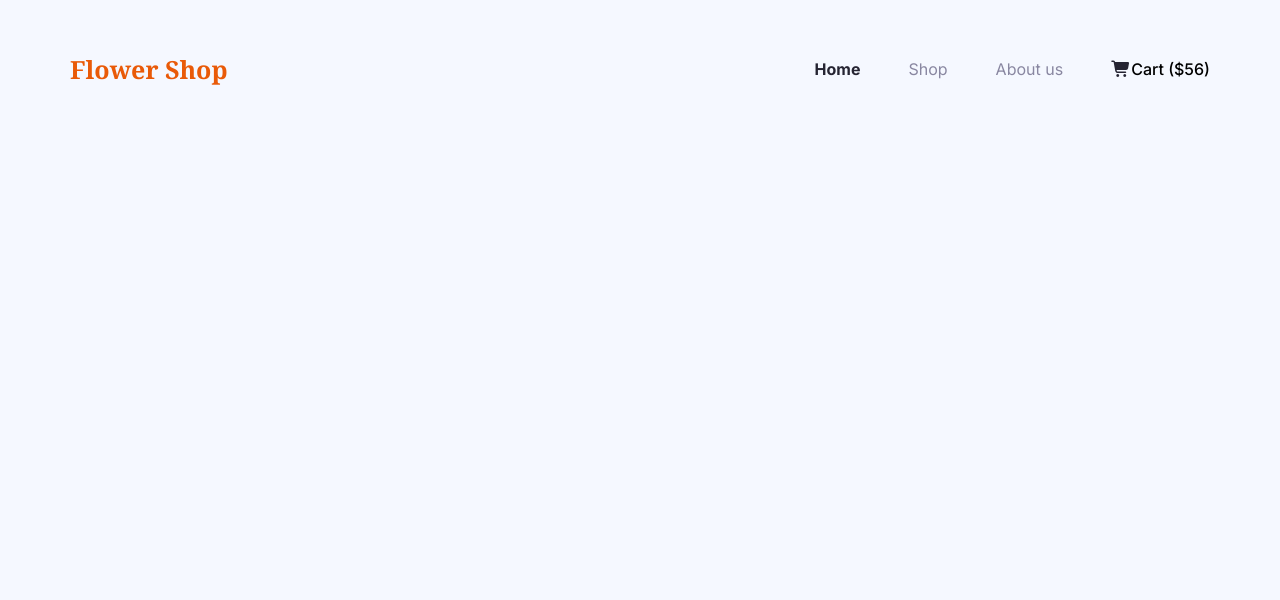
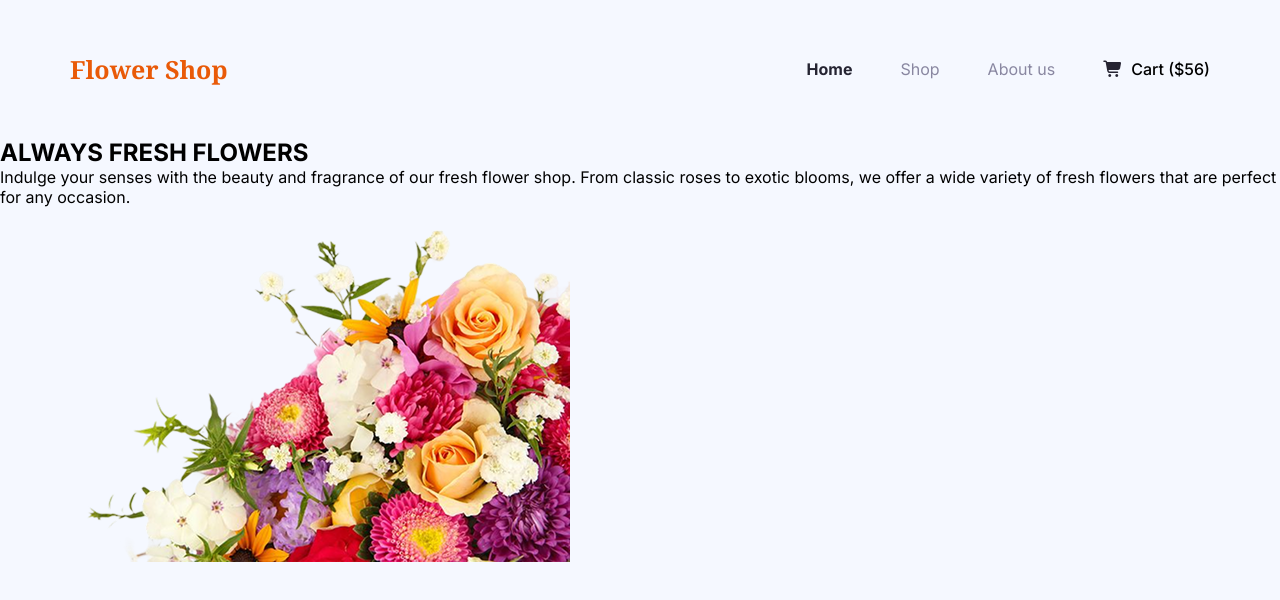
Before and after one commit to mehedihasan770/my-assignment-2, a plain HTML site: page index.html in a window 1280 px wide. Drawn offline with Linux system fonts and the light colour scheme.

Commit message:
banner section add

```diff
--- a/index.html
+++ b/index.html
@@ -3,7 +3,7 @@
 <head>
     <meta charset="UTF-8">
     <meta name="viewport" content="width=device-width, initial-scale=1.0">
-    <title>Flowers</title>
+    <title>Flower shop</title>
     <!-- font awesome -->
     <link rel="stylesheet" href="https://cdnjs.cloudflare.com/ajax/libs/font-awesome/7.0.0/css/all.min.css" integrity="sha512-DxV+EoADOkOygM4IR9yXP8Sb2qwgidEmeqAEmDKIOfPRQZOWbXCzLC6vjbZyy0vPisbH2SyW27+ddLVCN+OMzQ==" crossorigin="anonymous" referrerpolicy="no-referrer" />
     <!-- google font -->
@@ -13,7 +13,7 @@
 </head>
 <body>
     <header>
-        <!-- Navigation bar -->
+        <!-- Navigationbar section -->
         <nav class="navbar">
             <div class="navbar-title">
                 <h1>Flower Shop</h1>
@@ -27,6 +27,16 @@
                 </ul>
             </div>
         </nav>
+         <!-- Banner section -->
+          <div class="Banner">
+            <div class="banner-title">
+                <h2>ALWAYS <span id="FRESH-FLOWERS">FRESH FLOWERS</span></h2>
+                <p>Indulge your senses with the beauty and fragrance of our fresh flower shop. From classic roses to exotic blooms, we offer a wide variety of fresh flowers that are perfect for any occasion. </p>
+            </div>
+            <div class="Banner-img">
+                <img src="./assets/hero-flower.png" alt="">
+            </div>
+          </div>
     </header>
 </body>
 </html>
--- a/styles/style.css
+++ b/styles/style.css
@@ -46,6 +46,11 @@ body{
 #cart-add{
     font-weight: 500;
     color: #000000;
+    margin-left: 8px;
+}
+/* Banner section styles */
+.banner{
+
 }
 
 /* media screen phone */
```
